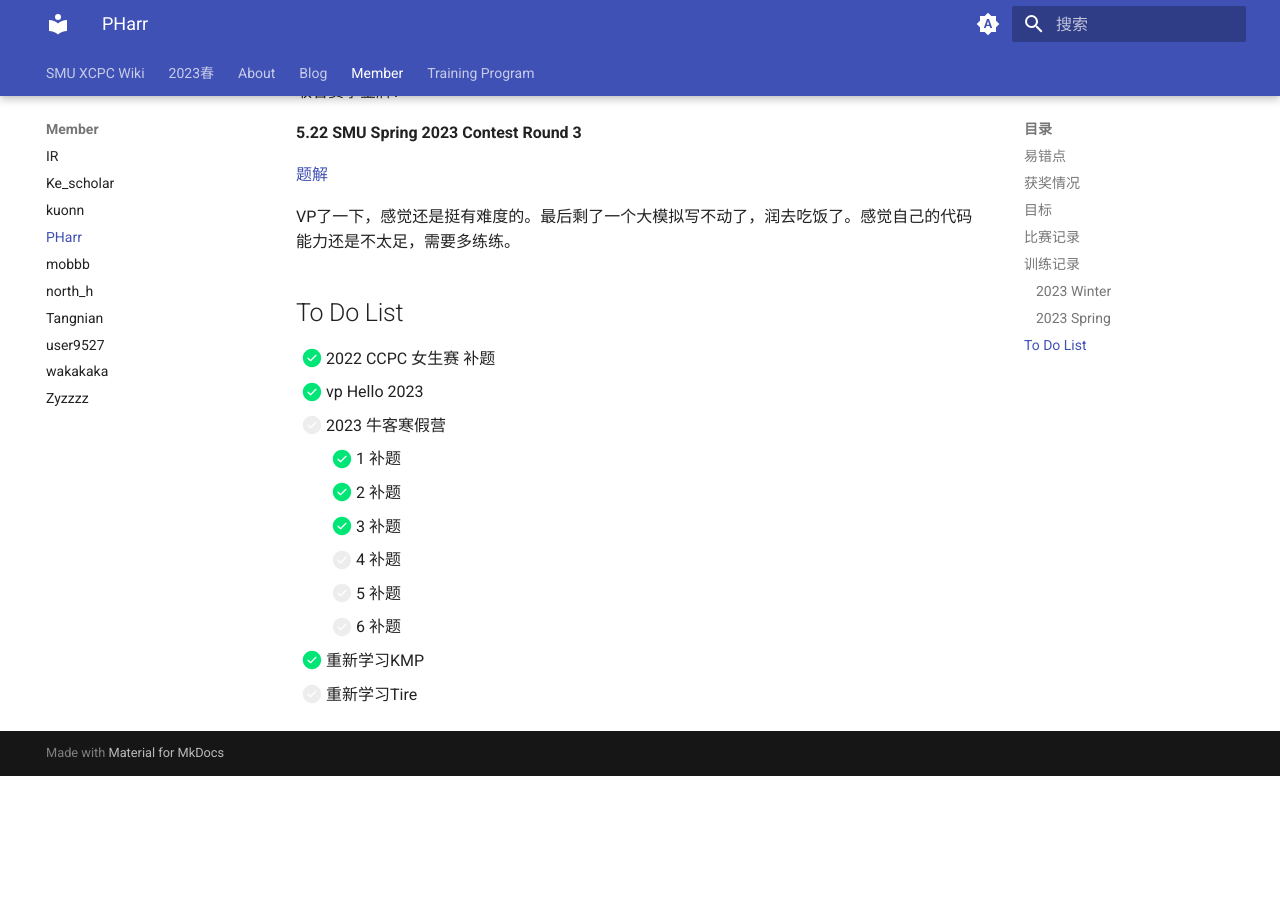
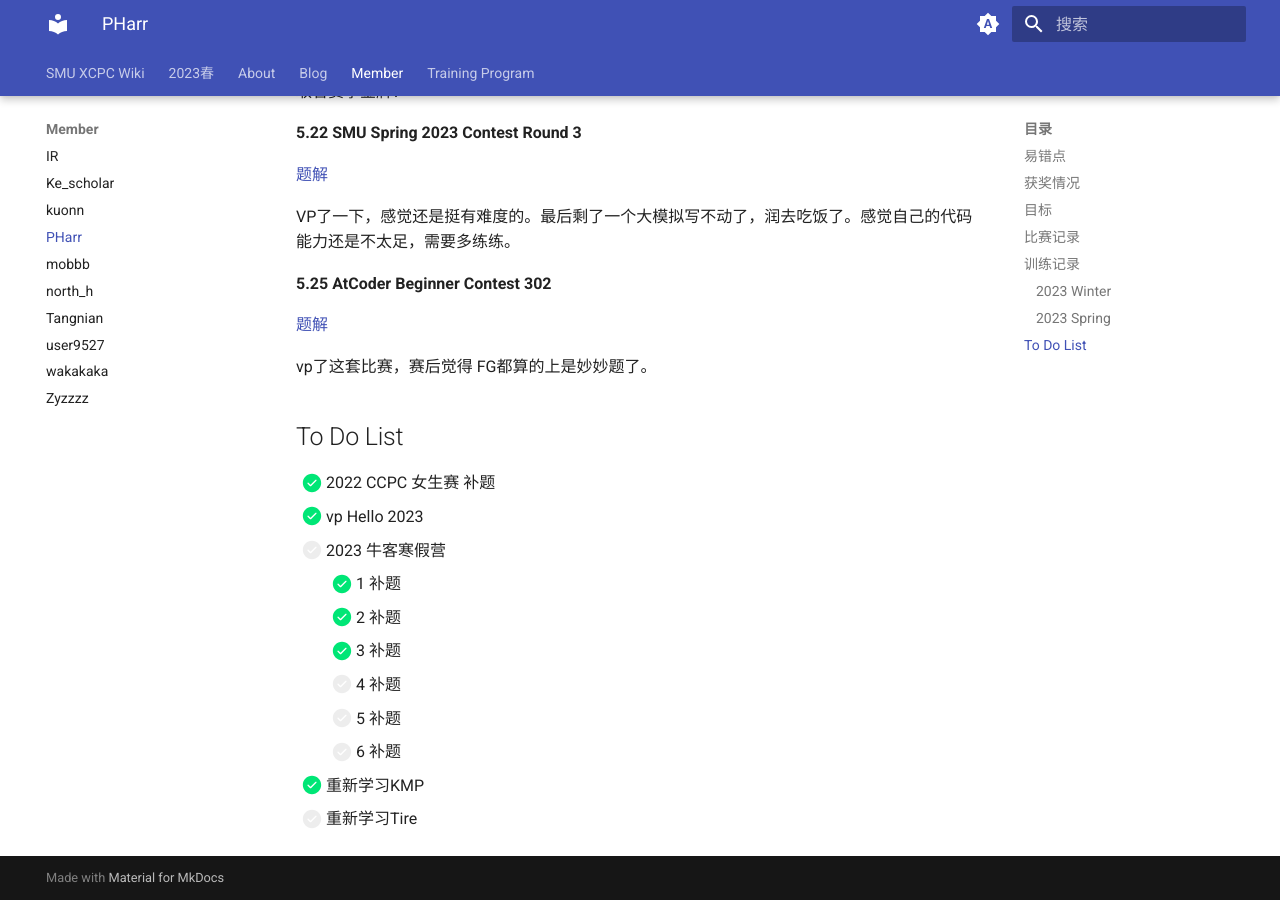
Before and after one commit to SMU-XCPC/wiki, an MkDocs documentation site: the page built from docs/Member/PHarr.md, in a window 1280 px wide and 900 px high, scrolled down 9682 px. Built offline with MkDocs 1.6.1 and Material for MkDocs 9.7.7, drawn with Linux system fonts in a browser that asks for light colours; before the commit the page ends 10458 px from its top, so only the background shows below that.

Commit message:
Update PHarr.md

```diff
--- a/docs/Member/PHarr.md
+++ b/docs/Member/PHarr.md
@@ -399,6 +399,12 @@ vp 了一下，只能做四道题还是很丢脸。G是莫队模板？但是不
 
 VP了一下，感觉还是挺有难度的。最后剩了一个大模拟写不动了，润去吃饭了。感觉自己的代码能力还是不太足，需要多练练。
 
+**5.25 AtCoder Beginner Contest 302**
+
+[题解](https://www.cnblogs.com/PHarr/p/17432419.html)
+
+vp了这套比赛，赛后觉得 FG都算的上是妙妙题了。
+
 ## To Do List
 
 - [x] 2022 CCPC 女生赛 补题
```
